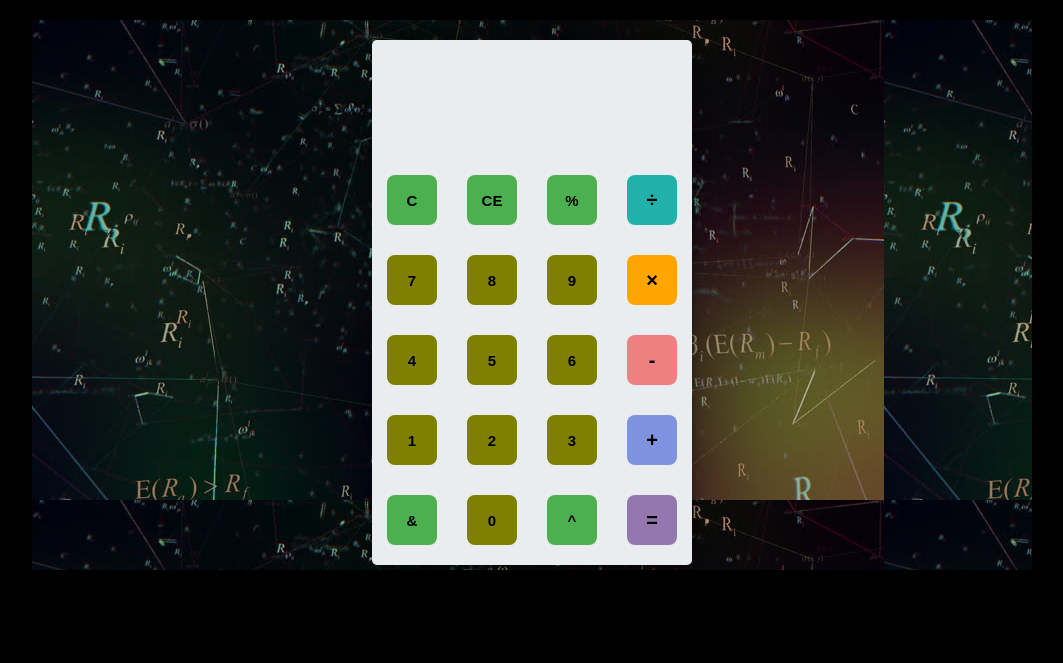
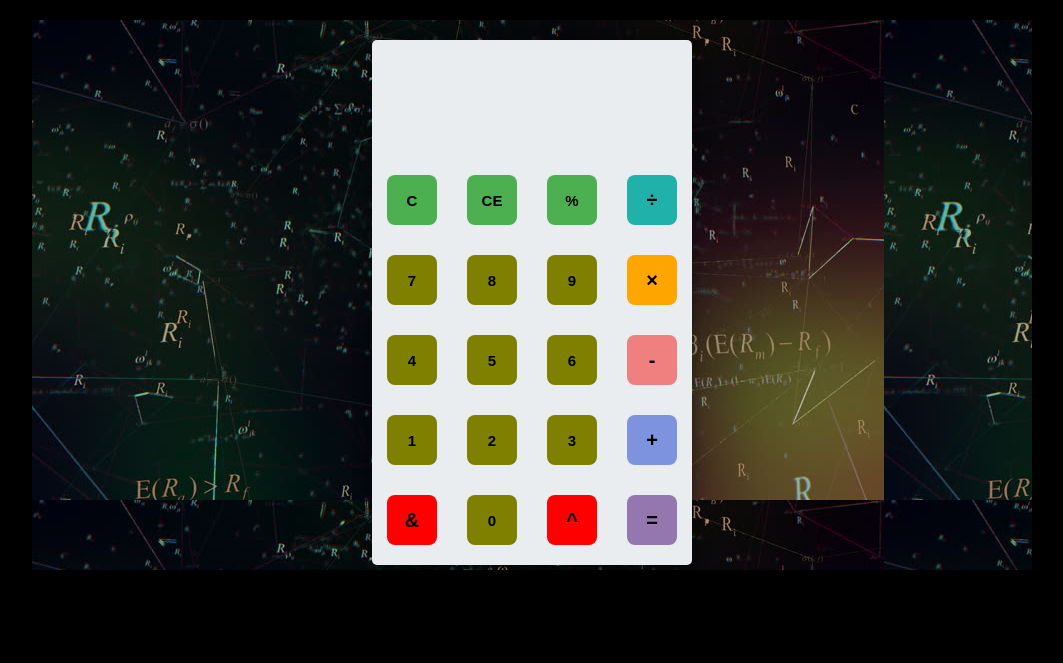
Before and after one commit to beertocode/mycalci, a plain HTML site: page index.html in a window 1280 px wide. Shown: the whole page, without its empty margins (108-1171 px from the left). Drawn offline with Linux system fonts and the light colour scheme.

Commit message:
Update style.css

```diff
--- a/style.css
+++ b/style.css
@@ -57,10 +57,12 @@ body{
 	background-color: #eaedef;
 }
 .number, .operator{
+
 	cursor: pointer;
 
 }
 .operator:active, .number:active{
+
 
 	font-size: 13px;
 }
@@ -88,3 +90,11 @@ button:nth-child(20){
 	font-size: 20px;
 	background-color: #9477af;
 }
+button:nth-child(17){
+	font-size: 20px;
+	background-color: #ff0000;
+}
+button:nth-child(19){
+	font-size: 20px;
+	background-color: #ff0000;
+}
```
